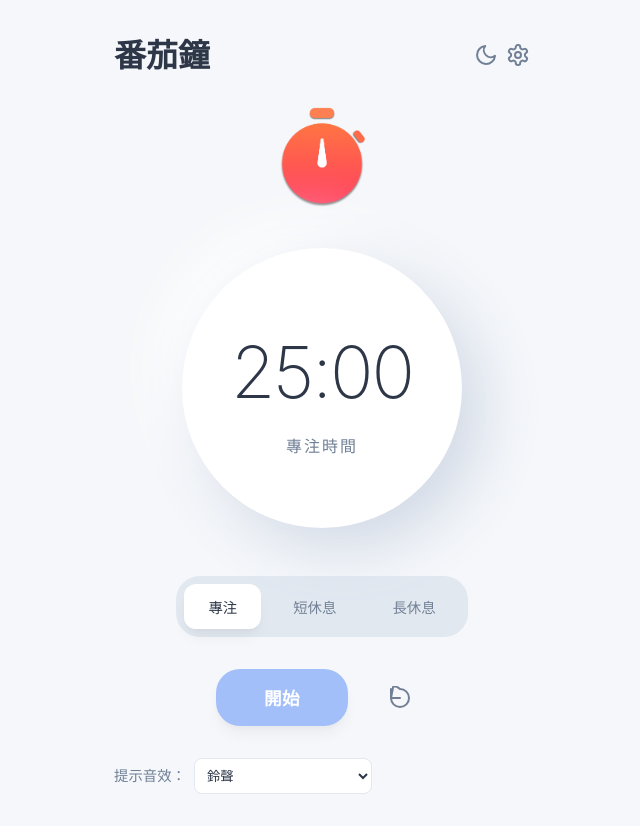
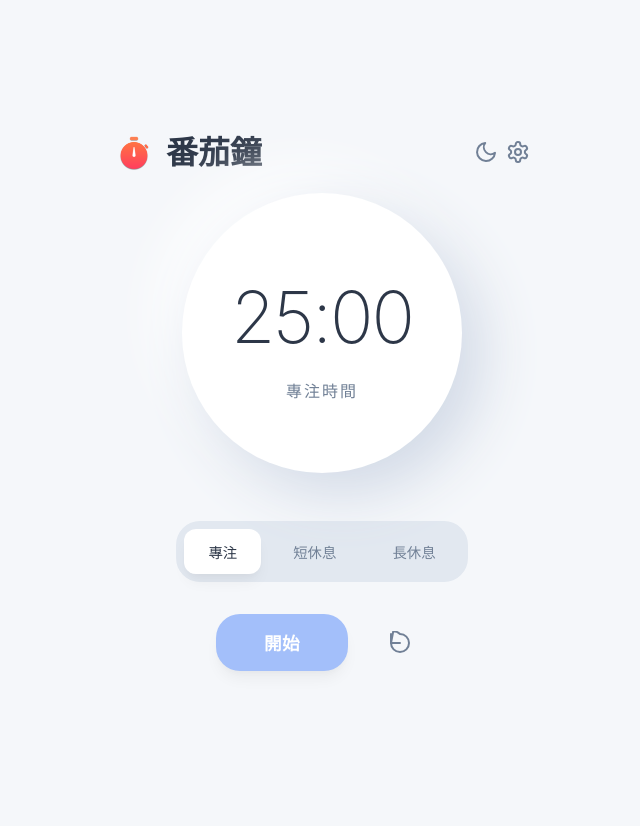
Before and after one commit to code-nomad365/pomodoro-timer, a React (Vite) app: page / in a window 1280 px wide. Shown: the whole page, without its empty margins (318-958 px from the left). After the commit the page ends 800 px from the top, so only its background shows below. Built offline with nearby package versions, Linux system fonts and the light colour scheme.

Commit message:
Use fixed clock bell sound and remove sound selector

```diff
--- a/index.html
+++ b/index.html
@@ -4,7 +4,7 @@
     <meta charset="UTF-8" />
     <link rel="icon" type="image/svg+xml" href="/vite.svg" />
     <meta name="viewport" content="width=device-width, initial-scale=1.0" />
-    <title>phantom-cassini</title>
+    <title>番茄鐘</title>
   </head>
   <body>
     <div id="root"></div>
--- a/src/App.jsx
+++ b/src/App.jsx
@@ -15,8 +15,6 @@ function App() {
   const [time, setTime] = useState(DEFAULT_SETTINGS.focus.time * 60);
   const [isActive, setIsActive] = useState(false);
   const timerRef = useRef(null);
-  const [soundType, setSoundType] = useState('chime');
-  const [customSound, setCustomSound] = useState(null);
   const [showSettings, setShowSettings] = useState(false);
   const [theme, setTheme] = useState('light');
 
@@ -30,73 +28,9 @@ function App() {
 
   // ... (keep playSound and other handlers same, but update logic where MODES was used)
 
-  const playNotificationSound = () => {
-    // Kept for reference if needed, but we are using playSound now
-  };
-
-  const handleSoundChange = (e) => {
-    setSoundType(e.target.value);
-    if (e.target.value !== 'custom') {
-      playSound(e.target.value);
-    }
-  };
-
-  const handleFileChange = (e) => {
-    const file = e.target.files[0];
-    if (file) {
-      const url = URL.createObjectURL(file);
-      setCustomSound(url);
-      const audio = new Audio(url);
-      audio.play();
-    }
-  };
-
-  const playSound = (type) => {
-    if (type === 'custom') {
-      if (customSound) {
-        const audio = new Audio(customSound);
-        audio.play();
-      }
-      return;
-    }
-
-    const AudioContext = window.AudioContext || window.webkitAudioContext;
-    if (!AudioContext) return;
-
-    const ctx = new AudioContext();
-    const osc = ctx.createOscillator();
-    const gainNode = ctx.createGain();
-
-    osc.connect(gainNode);
-    gainNode.connect(ctx.destination);
-
-    const now = ctx.currentTime;
-
-    if (type === 'chime') {
-      osc.type = 'sine';
-      osc.frequency.setValueAtTime(880, now);
-      osc.frequency.exponentialRampToValueAtTime(440, now + 1.5);
-      gainNode.gain.setValueAtTime(0.3, now);
-      gainNode.gain.exponentialRampToValueAtTime(0.01, now + 1.5);
-      osc.start(now);
-      osc.stop(now + 1.5);
-    } else if (type === 'bell') {
-      osc.type = 'triangle';
-      osc.frequency.setValueAtTime(523.25, now);
-      gainNode.gain.setValueAtTime(0.2, now);
-      gainNode.gain.exponentialRampToValueAtTime(0.01, now + 2);
-      osc.start(now);
-      osc.stop(now + 2);
-    } else if (type === 'digital') {
-      osc.type = 'square';
-      osc.frequency.setValueAtTime(1200, now);
-      osc.frequency.setValueAtTime(1600, now + 0.1);
-      gainNode.gain.setValueAtTime(0.1, now);
-      gainNode.gain.linearRampToValueAtTime(0.1, now + 0.1);
-      gainNode.gain.linearRampToValueAtTime(0, now + 0.2);
-      osc.start(now);
-      osc.stop(now + 0.2);
-    }
+  const playSound = () => {
+    const audio = new Audio('/clock_bell.mp3');
+    audio.play();
   };
 
   useEffect(() => {
@@ -107,11 +41,11 @@ function App() {
     } else if (time === 0) {
       setIsActive(false);
       clearInterval(timerRef.current);
-      playSound(soundType);
+      playSound();
     }
 
     return () => clearInterval(timerRef.current);
-  }, [isActive, time, soundType]);
+  }, [isActive, time]);
 
   const handleStart = () => setIsActive(true);
   const handlePause = () => setIsActive(false);
@@ -141,7 +75,10 @@ function App() {
   return (
     <div className="app-container">
       <header style={{ display: 'flex', justifyContent: 'space-between', alignItems: 'center', width: '100%', marginBottom: '1rem' }}>
-        <h1>番茄鐘</h1>
+        <div style={{ display: 'flex', alignItems: 'center', gap: '0.75rem' }}>
+          <img src={PomodoroIcon} alt="番茄鐘圖示" width="40" height="40" style={{ borderRadius: '8px' }} />
+          <h1>番茄鐘</h1>
+        </div>
         <div style={{ display: 'flex', gap: '0.5rem' }}>
           <button
             onClick={toggleTheme}
@@ -180,9 +117,6 @@ function App() {
       </header>
 
       <main>
-        <div className="illustration-container" style={{ marginBottom: '2rem', display: 'flex', justifyContent: 'center' }}>
-          <img src={PomodoroIcon} alt="番茄鐘圖示" width="120" height="120" style={{ borderRadius: '20px' }} />
-        </div>
         <Timer time={time} mode={timerSettings[mode].label} />
         <Controls
           isActive={isActive}
@@ -192,60 +126,6 @@ function App() {
           onModeChange={handleModeChange}
           currentMode={mode}
         />
-
-        <div className="sound-selector" style={{ marginTop: '2rem', display: 'flex', alignItems: 'center', gap: '0.5rem', color: 'var(--text-secondary)' }}>
-          <label htmlFor="sound-select" style={{ fontSize: '0.9rem' }}>提示音效：</label>
-          <select
-            id="sound-select"
-            value={soundType}
-            onChange={(e) => {
-              setSoundType(e.target.value);
-              playSound(e.target.value);
-            }}
-            style={{
-              padding: '0.5rem',
-              borderRadius: '8px',
-              border: '1px solid #E2E8F0',
-              background: 'var(--card-bg)',
-              color: 'var(--text-primary)',
-              fontFamily: 'inherit',
-              cursor: 'pointer'
-            }}
-          >
-            <option value="chime">鈴聲</option>
-            <option value="bell">鐘聲</option>
-            <option value="digital">電子音</option>
-            <option value="custom">自訂音效（上傳 MP3）</option>
-          </select>
-        </div>
-
-        {soundType === 'custom' && (
-          <div className="file-upload" style={{ marginTop: '1rem', display: 'flex', flexDirection: 'column', alignItems: 'center', gap: '0.5rem' }}>
-            <label
-              htmlFor="file-upload"
-              style={{
-                cursor: 'pointer',
-                padding: '0.5rem 1rem',
-                background: 'var(--primary-color)',
-                color: 'white',
-                borderRadius: '8px',
-                fontSize: '0.9rem',
-                fontWeight: '500',
-                transition: 'background 0.3s'
-              }}
-            >
-              上傳 MP3
-            </label>
-            <input
-              id="file-upload"
-              type="file"
-              accept="audio/mp3,audio/wav"
-              onChange={handleFileChange}
-              style={{ display: 'none' }}
-            />
-            {customSound && <span style={{ fontSize: '0.8rem', color: 'var(--text-secondary)' }}>檔案已載入</span>}
-          </div>
-        )}
       </main>
 
       {showSettings && (
```
Also changed, not shown: 1 other file (tests, documents, lock files or other folders).
